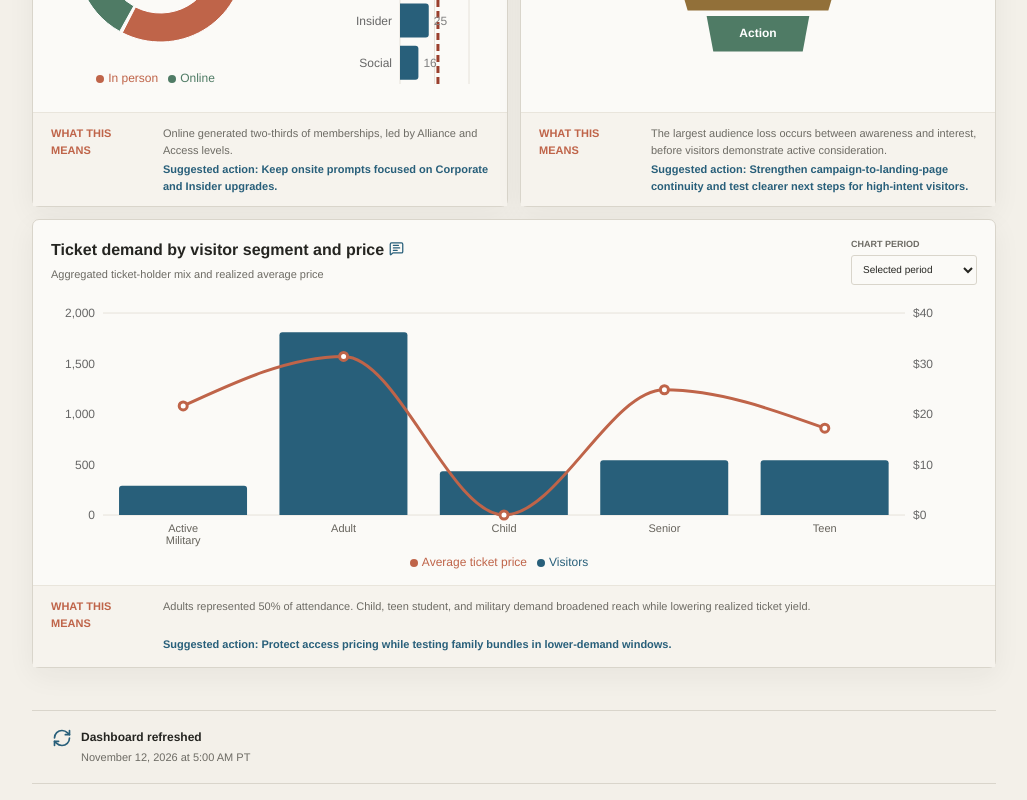
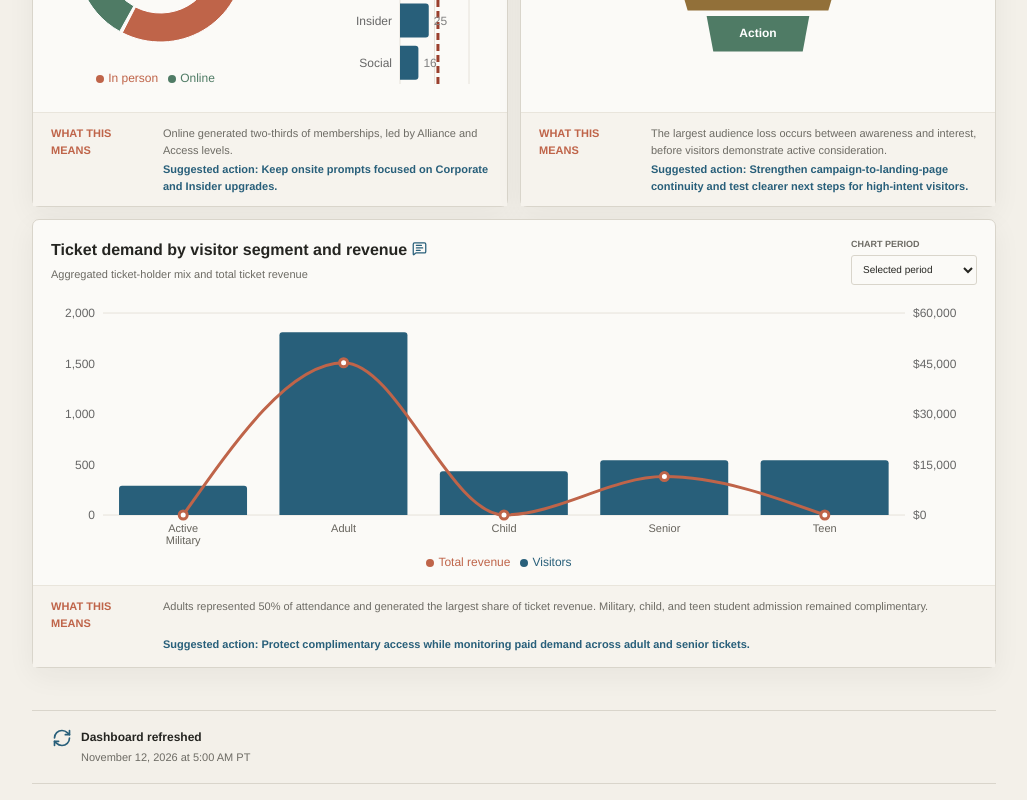
Before and after one commit to michaelbodellslalom/lucas-museum-dashboard, a React (Vite) app: page / in a window 1280 px wide. Shown: the part 1783-2583 px from the top of the page, without its empty margins (252-1279 px from the left). Built offline with nearby package versions, Linux system fonts and the light colour scheme.

Commit message:
Replace average price with ticket revenue

```diff
--- a/src/components/Charts.tsx
+++ b/src/components/Charts.tsx
@@ -102,7 +102,7 @@ function DemographicTooltip({ active, payload, label }: {
   return <div style={tooltipStyle} className="chart-tooltip">
     <strong>{label}</strong>
     <span>Visitors <b>{item.visitors.toLocaleString()}</b></span>
-    <span>Average ticket price <b>${item.averageTicketPrice.toFixed(2)}</b></span>
+    <span>Ticket price <b>${item.ticketPrice.toFixed(2)}</b></span>
     <span>Total revenue <b>${Math.round(item.totalRevenue).toLocaleString()}</b></span>
   </div>
 }
@@ -130,17 +130,17 @@ function DemographicAxisTick({ x = 0, y = 0, payload }: {
 export function DemographicPriceChart({ data }: { data: DemographicValue[] }) {
   const view = useChartView()
   const periodData = view === 'selected' ? data : data.map((item) => ({ ...item, visitors: Math.round(item.visitors * 0.92) }))
-  const chartData = periodData.map((item) => ({ ...item, totalRevenue: item.visitors * item.averageTicketPrice }))
-  return <AccessibleChart label="Visitor volume and average ticket price by aggregated visitor demographic" height={280}>
+  const chartData = periodData.map((item) => ({ ...item, totalRevenue: item.visitors * item.ticketPrice }))
+  return <AccessibleChart label="Visitor volume and total ticket revenue by aggregated visitor demographic" height={280}>
     <ResponsiveContainer width="100%" height="100%"><ComposedChart data={chartData} margin={{ top: 18, right: 12, bottom: 4, left: -8 }}>
       <CartesianGrid stroke="#e6e2da" vertical={false} />
       <XAxis dataKey="name" tick={<DemographicAxisTick />} tickLine={false} axisLine={false} height={38} interval={0} />
       <YAxis yAxisId="visitors" tickFormatter={(value) => Number(value).toLocaleString()} tickLine={false} axisLine={false} fontSize={12} />
-      <YAxis yAxisId="price" orientation="right" domain={[0, 40]} tickFormatter={(value) => `$${value}`} tickLine={false} axisLine={false} fontSize={12} />
+      <YAxis yAxisId="revenue" orientation="right" tickFormatter={(value) => `$${Number(value).toLocaleString()}`} tickLine={false} axisLine={false} fontSize={12} />
       <Tooltip content={<DemographicTooltip />} />
       <Legend iconType="circle" iconSize={8} wrapperStyle={{ fontSize: 12 }} />
       <Bar yAxisId="visitors" dataKey="visitors" name="Visitors" fill="#285f7a" radius={[3, 3, 0, 0]} />
-      <Line yAxisId="price" type="monotone" dataKey="averageTicketPrice" name="Average ticket price" stroke="#bf6449" strokeWidth={3} dot={{ r: 4 }} />
+      <Line yAxisId="revenue" type="monotone" dataKey="totalRevenue" name="Total revenue" stroke="#bf6449" strokeWidth={3} dot={{ r: 4 }} />
     </ComposedChart></ResponsiveContainer>
   </AccessibleChart>
 }
--- a/src/components/DashboardUI.tsx
+++ b/src/components/DashboardUI.tsx
@@ -41,7 +41,7 @@ const chartAnnotations: Record<string, string> = {
   'Revenue mix': 'What is the overall Revenue from founders, parking, f&b, retail, membership, ticket sales?',
   'Membership performance': 'How many Memberships were sold online vs in person, today, this week, this month? What were the most popular Membership levels sold?',
   'Online drop off funnel': 'What is our online user journey to purchase path and where are they dropping off/abandoning?',
-  'Ticket demand by visitor segment and price': 'What does our visitor demographic look like based on ticket type? How many tickets were sold by price today?',
+  'Ticket demand by visitor segment and revenue': 'What does our visitor demographic look like based on ticket type? How many tickets were sold by price today?',
 }
 
 export function KpiCard({ kpi, comparisonLabel }: { kpi: Kpi; comparisonLabel: string }) {
--- a/src/data/mockData.ts
+++ b/src/data/mockData.ts
@@ -14,7 +14,7 @@ export const REFRESH_TIME = '2026-11-12T05:00:00-08:00'
 export const filterOptions = {
   membershipLevel: ['All membership levels', 'Access', 'Alliance', 'Corporate', 'Insider', 'Social'],
   demographic: ['Select all', 'Active Military', 'Adult', 'Child (0-12)', 'Teen Student (13-17)', 'Senior (65+)'],
-  ticketPrice: ['All ticket prices', 'Complimentary ($0)', 'Access ($1–$20)', 'Standard ($21–$30)', 'Premium ($31+)'],
+  ticketPrice: ['All ticket prices', 'Active Military ($0)', 'Adult ($25)', 'Child (0-12) ($0)', 'Senior (65+) ($21)', 'Teen Student (13-17) ($0)'],
   membershipChannel: ['All membership channels', 'Online', 'In person'],
 } as const
 
@@ -70,11 +70,11 @@ export const membershipLevels: CategoryValue[] = [
 ]
 
 export const visitorDemographics: DemographicValue[] = [
-  { name: 'Active Military', visitors: 289, averageTicketPrice: 21.60 },
-  { name: 'Adult', visitors: 1809, averageTicketPrice: 31.40 },
-  { name: 'Child (0-12)', visitors: 434, averageTicketPrice: 0 },
-  { name: 'Senior (65+)', visitors: 543, averageTicketPrice: 24.80 },
-  { name: 'Teen Student (13-17)', visitors: 543, averageTicketPrice: 17.20 },
+  { name: 'Active Military', visitors: 289, ticketPrice: 0 },
+  { name: 'Adult', visitors: 1809, ticketPrice: 25 },
+  { name: 'Child (0-12)', visitors: 434, ticketPrice: 0 },
+  { name: 'Senior (65+)', visitors: 543, ticketPrice: 21 },
+  { name: 'Teen Student (13-17)', visitors: 543, ticketPrice: 0 },
 ]
 
 export const funnel: CategoryValue[] = [
--- a/src/pages/ExecutiveOverview.tsx
+++ b/src/pages/ExecutiveOverview.tsx
@@ -35,7 +35,7 @@ export function ExecutiveOverview({ data, state, onRetry }: { data: DashboardDat
           <ChartCard className="executive-paired-card" title="Online drop off funnel" subtitle="Awareness through completed online action" insight="The largest audience loss occurs between awareness and interest, before visitors demonstrate active consideration." action="Strengthen campaign-to-landing-page continuity and test clearer next steps for high-intent visitors." annotation>
             <FunnelChart data={data.funnel} />
           </ChartCard>
-          <ChartCard className="chart-full" title="Ticket demand by visitor segment and price" subtitle="Aggregated ticket-holder mix and realized average price" insight="Adults represented 50% of attendance. Child, teen student, and military demand broadened reach while lowering realized ticket yield." action="Protect access pricing while testing family bundles in lower-demand windows." annotation>
+          <ChartCard className="chart-full" title="Ticket demand by visitor segment and revenue" subtitle="Aggregated ticket-holder mix and total ticket revenue" insight="Adults represented 50% of attendance and generated the largest share of ticket revenue. Military, child, and teen student admission remained complimentary." action="Protect complimentary access while monitoring paid demand across adult and senior tickets." annotation>
             <DemographicPriceChart data={data.visitorDemographics} />
           </ChartCard>
         </div>
--- a/src/services/dashboardService.ts
+++ b/src/services/dashboardService.ts
@@ -17,7 +17,7 @@ const periodLabels: Record<ReportingPeriod, string> = {
 const multipliers: Record<string, number> = {
   Access: 0.25, Alliance: 0.30, Corporate: 0.20, Insider: 0.15, Social: 0.10,
   'Active Military': 0.08, Adult: 0.50, 'Child (0-12)': 0.12, 'Teen Student (13-17)': 0.15, 'Senior (65+)': 0.15,
-  'Complimentary ($0)': 0.08, 'Access ($1–$20)': 0.25, 'Standard ($21–$30)': 0.43, 'Premium ($31+)': 0.24,
+  'Active Military ($0)': 0.08, 'Adult ($25)': 0.50, 'Child (0-12) ($0)': 0.12, 'Senior (65+) ($21)': 0.15, 'Teen Student (13-17) ($0)': 0.15,
   Online: 0.68, 'In person': 0.32,
 }
 
--- a/src/types/dashboard.ts
+++ b/src/types/dashboard.ts
@@ -53,7 +53,7 @@ export interface CategoryValue {
 export interface DemographicValue {
   name: string
   visitors: number
-  averageTicketPrice: number
+  ticketPrice: number
 }
 
 export interface AlertItem {
```
